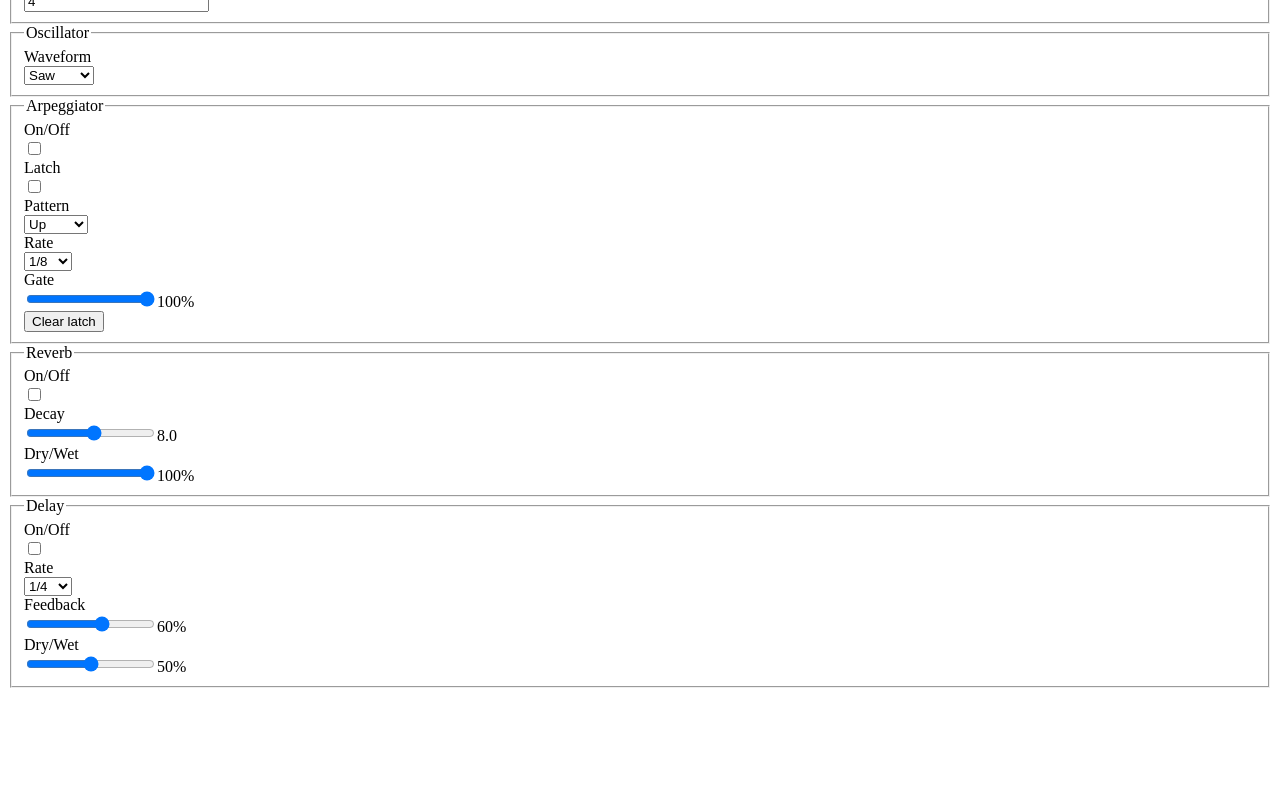
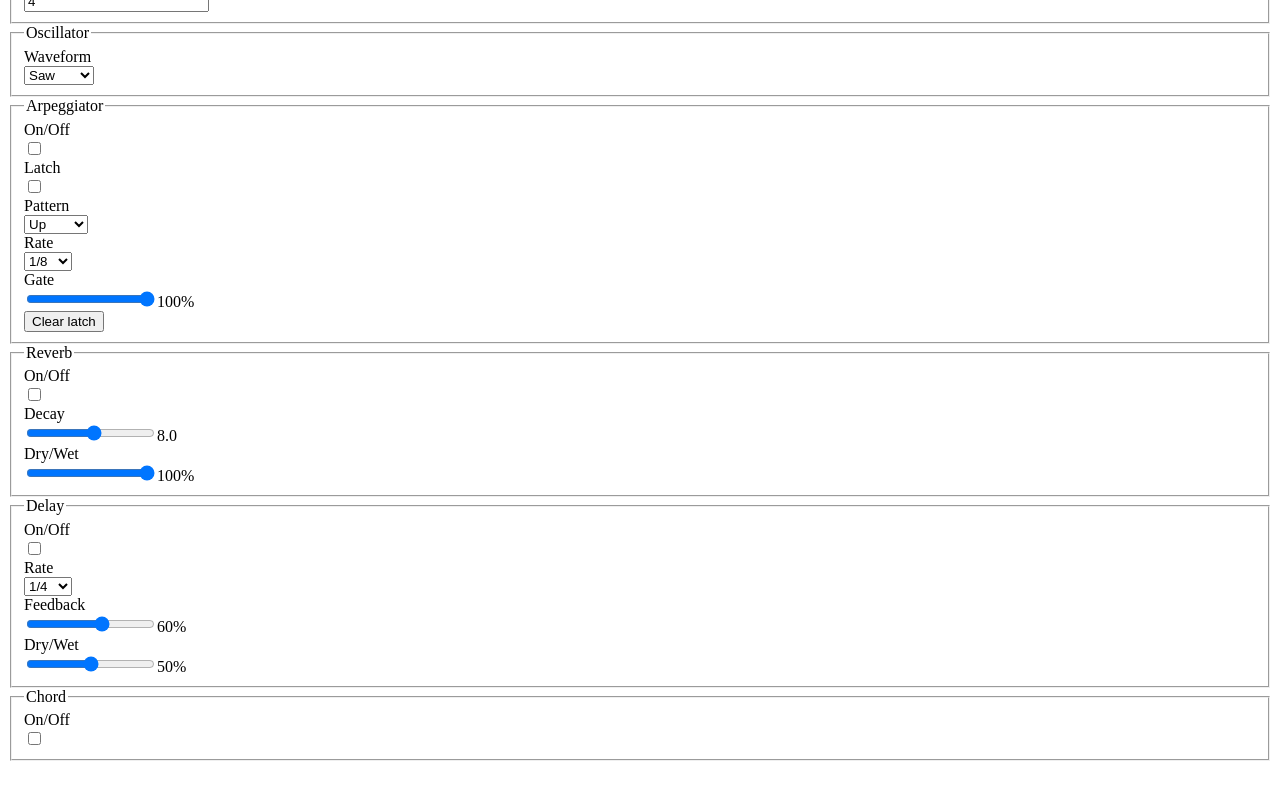
Before and after one commit to xow/ambience, a Next.js app: page / in a window 1280 px wide. Shown: the part 728-1528 px from the top of the page. Built offline with nearby package versions, Linux system fonts and the light colour scheme.

Commit message:
Add on/off for chord & transpose

```diff
--- a/src/DAW/Presets.ts
+++ b/src/DAW/Presets.ts
@@ -30,8 +30,8 @@ export const presets: Record<string, IDawSettings> = {
       qFactor: 1,
       dryWet: 1,
     },
-    chord: { noteOffsets: [-12, -5, 0, 2, 4, 7, 12] }, // 1, 5, 1, 2, 3, 5, 1
-    transpose: { semiTones: 12, shouldOutputDry: true },
+    chord: { isOn: true, noteOffsets: [-12, -5, 0, 2, 4, 7, 12] }, // 1, 5, 1, 2, 3, 5, 1
+    transpose: { isOn: true, semiTones: 12, shouldOutputDry: true },
     arpeggiator: {
       isOn: true,
       noteDenominator: 8,
--- /dev/null
+++ b/src/components/Controls/Chord.tsx
@@ -0,0 +1,24 @@
+import { useContext } from 'react';
+import { SynthParametersContext } from '../../pages';
+import PluginControl from '../PluginControl';
+import Switch from '../Util/Switch';
+
+function Chord() {
+  const { dawSettings, setDawSettings } = useContext(SynthParametersContext);
+  return (
+    <PluginControl pluginName="Chord">
+      <Switch
+        label="On/Off"
+        value={dawSettings.chord.isOn}
+        onChange={value =>
+          setDawSettings({
+            ...dawSettings,
+            chord: { ...dawSettings.chord, isOn: value },
+          })
+        }
+      />
+    </PluginControl>
+  );
+}
+
+export default Chord;
--- a/src/components/Controls/SynthControls.tsx
+++ b/src/components/Controls/SynthControls.tsx
@@ -9,6 +9,7 @@ import type { IDawSettings, initialise } from '../..';
 import { SynthParametersContext } from '../../pages';
 import Delay from './Delay';
 import Arpeggiator from './Arpeggiator';
+import Chord from './Chord';
 
 interface IProps {
   controls: ReturnType<typeof initialise>;
@@ -105,6 +106,7 @@ function SynthControls({ controls }: IProps) {
         </div>
       </PluginControl>
       <Delay />
+      <Chord />
     </div>
   );
 }
--- a/src/index.ts
+++ b/src/index.ts
@@ -40,8 +40,8 @@ export interface IDawSettings {
   };
   filter0: ICreateFilterParams;
   filter1: ICreateFilterParams;
-  chord: IChordParams;
-  transpose: ITransposeParams;
+  chord: IChordParams & { isOn: boolean };
+  transpose: ITransposeParams & { isOn: boolean };
   arpeggiator: IArpeggiatorUniqueParams & { isOn: boolean };
 }
 
```
Also changed, not shown: src/components/Controls/Transpose.tsx (added, +24 -0 lines).
